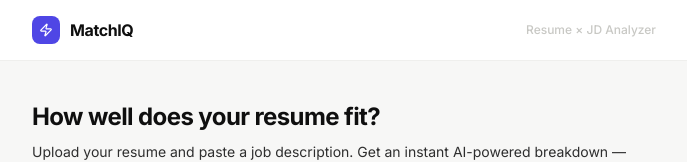
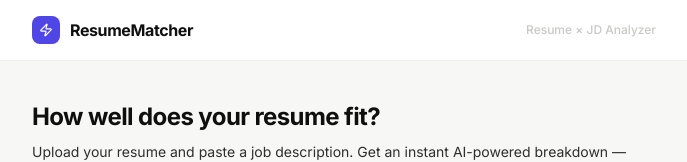
Before and after one commit to Srinivaas006/ResumeMatcher, a React (Vite) app in the folder frontend/: page / in a window 1280 px wide. Shown: the top 162 px of the page, without its empty margins (296-983 px from the left). Built offline with nearby package versions, Linux system fonts and the light colour scheme; no server answers.

Commit message:
changed names in webpage

```diff
--- a/frontend/src/App.jsx
+++ b/frontend/src/App.jsx
@@ -16,7 +16,7 @@ export default function App() {
             <div className="w-7 h-7 bg-accent rounded-lg flex items-center justify-center">
               <Zap size={14} className="text-white" />
             </div>
-            <span className="font-bold text-ink tracking-tight">MatchIQ</span>
+            <span className="font-bold text-ink tracking-tight">ResumeMatcher</span>
           </div>
           <span className="text-xs text-slate-mid font-medium">Resume × JD Analyzer</span>
         </div>
```
